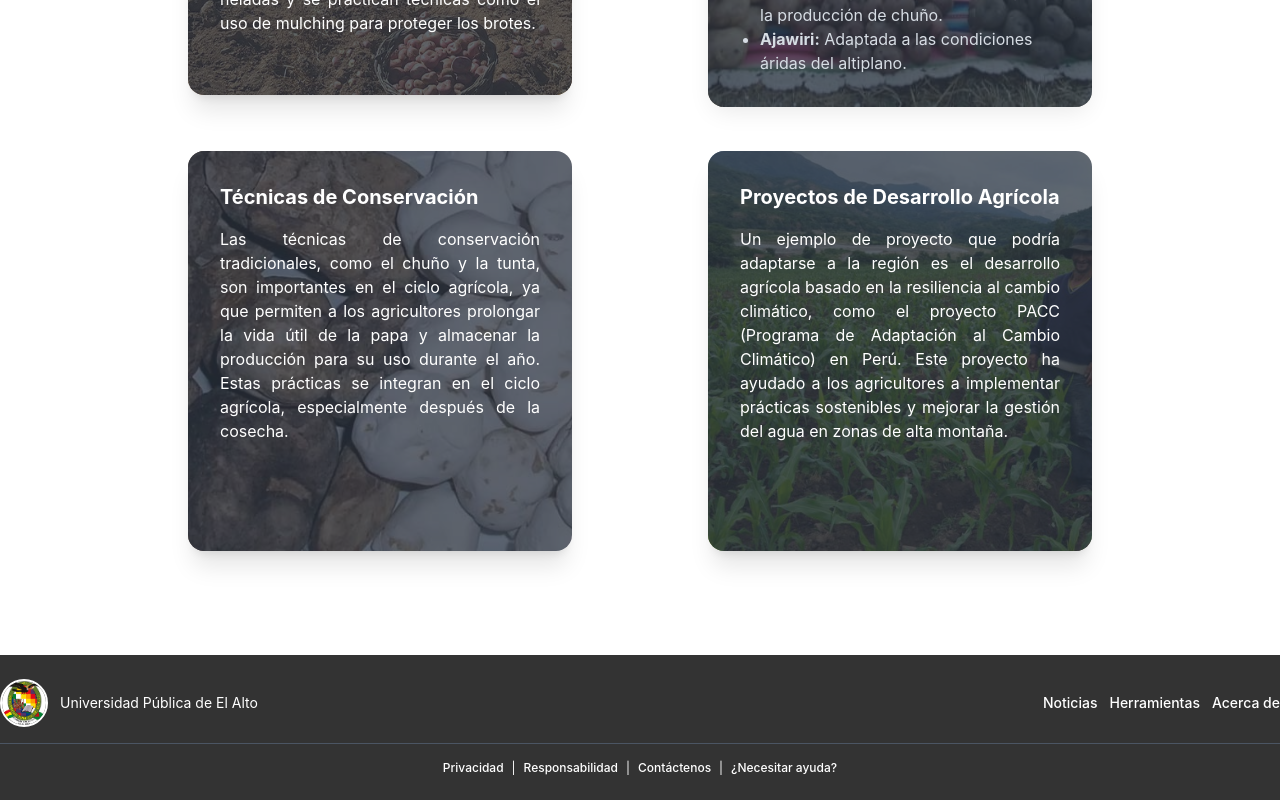
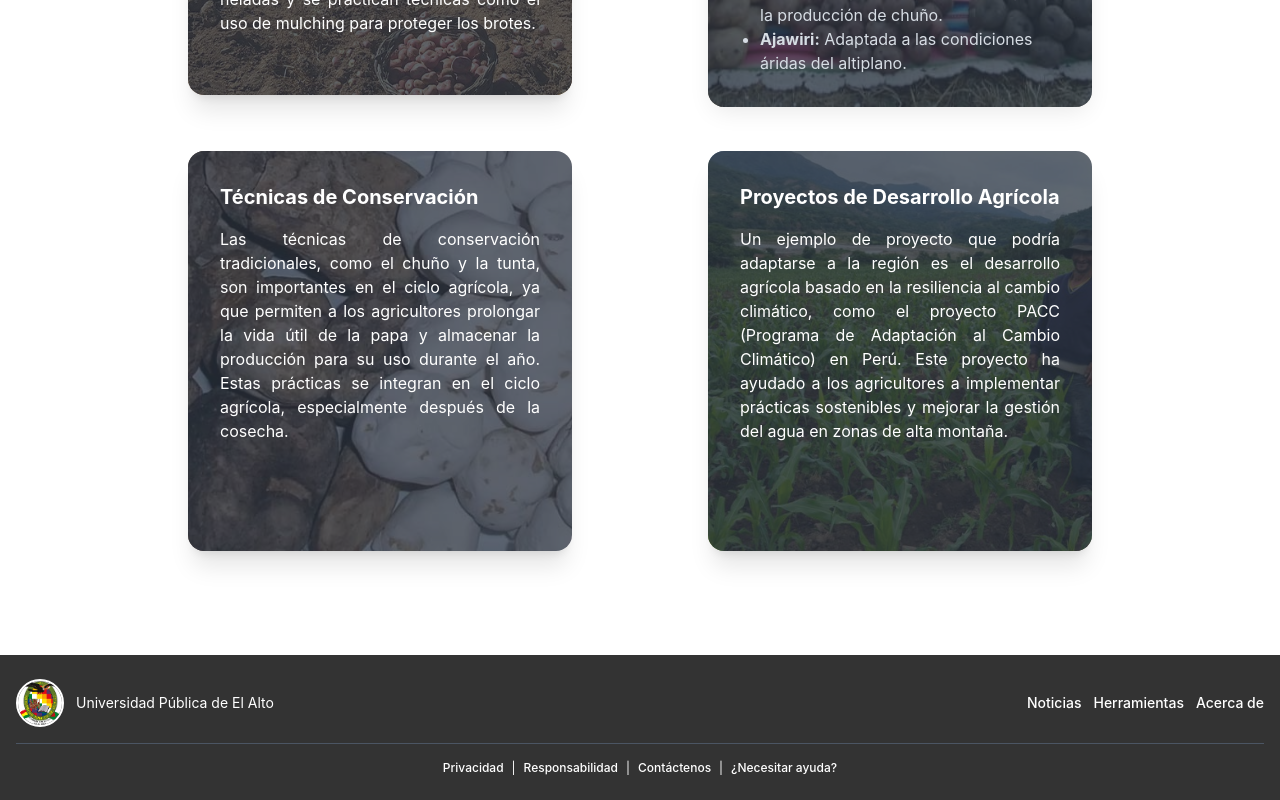
Before and after one commit to JELG-Developer/Frontend-Projecto-de-Plantacion, a React (Vite) app in the folder front-end-prediccion-de-papas/: page / in a window 1280 px wide. Shown: the part 1746-2546 px from the top of the page. Built offline with nearby package versions, Linux system fonts and the light colour scheme.

Commit message:
Revision 27 de octubre, revisar archivo RecomendacionesKevin.txt

```diff
--- a/front-end-prediccion-de-papas/src/components/Footer.jsx
+++ b/front-end-prediccion-de-papas/src/components/Footer.jsx
@@ -11,7 +11,7 @@ import upeaLogo from '../assets/upea.jpeg'; // Asegúrate de tener el logo en la
  */
 const Footer = () => {
   return (
-    <footer className="bg-[#333333] text-white py-6 mt-12">
+    <footer className="bg-[#333333] text-white py-6 mt-12 px-4 ">
       <div className="container mx-auto flex flex-col md:flex-row justify-between items-center">
         {/* Sección del Logo y texto */}
         <div className="flex items-center mb-4 md:mb-0">
--- a/front-end-prediccion-de-papas/src/pages/Hero.jsx
+++ b/front-end-prediccion-de-papas/src/pages/Hero.jsx
@@ -41,7 +41,7 @@ const Hero = () => {
     <div>
       <Navbar />
       <div
-        className="bg-cover bg-center bg-no-repeat h-screen md:h-[800px] flex flex-col justify-between px-4"
+        className="bg-cover bg-center bg-no-repeat h-screen  flex flex-col justify-between px-4"
         style={{ backgroundImage: `url(${backgroundImage})` }}
       >
         <div className="flex items-start w-max py-5 px-4">
```
